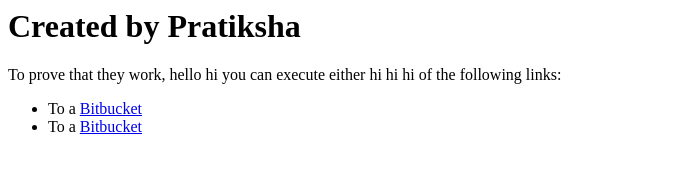
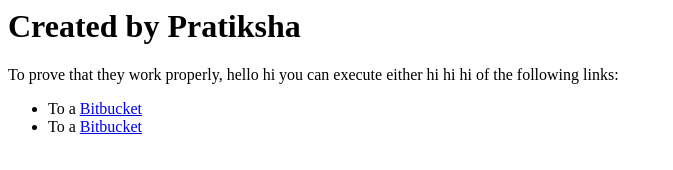
Before and after one commit to pratisalunkhe/docker, a plain HTML site: page index.html in a window 1280 px wide. Shown: the whole page, without its empty margins (0-673 px from the left). Drawn offline with Linux system fonts and the light colour scheme.

Commit message:
Update index.html

```diff
--- a/index.html
+++ b/index.html
@@ -4,7 +4,7 @@
   </head>
   <body bgcolor=white>
   <h1>Created by Pratiksha</h1>
-    <p>To prove that they work, hello hi you can execute either hi hi hi of the following links:
+    <p>To prove that they work properly, hello hi you can execute either hi hi hi of the following links:
     <ul>
       <li>To a <a href="https://bitbucket.org">Bitbucket</a>
       <li>To a <a href="https://github.com">Bitbucket</a>
```
